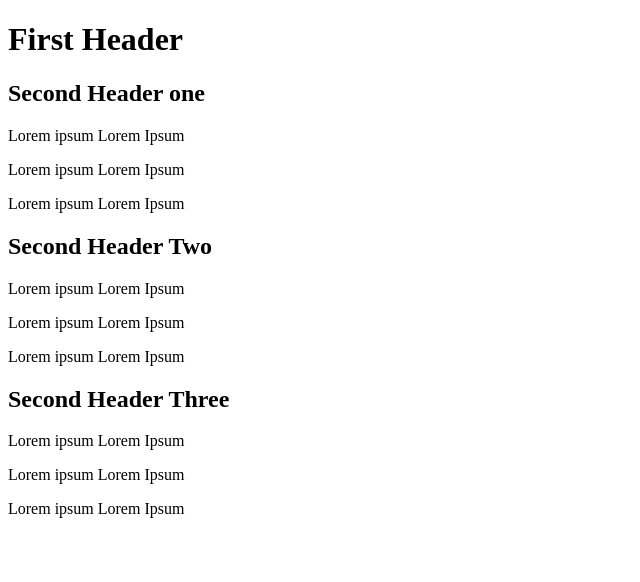
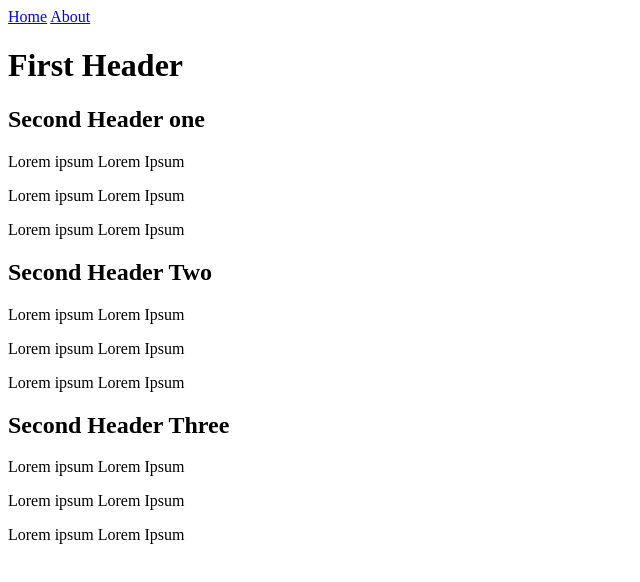
Before and after one commit to Nella1a/git-practice, a plain HTML site: page index.html in a window 1280 px wide. Shown: the whole page, without its empty margins (0-640 px from the left). Drawn offline with Linux system fonts and the light colour scheme.

Commit message:
Add links

```diff
--- a/index.html
+++ b/index.html
@@ -4,6 +4,10 @@
     <title>git practice</title>
   </head>
   <body>
+    <header>
+      <a href="index.html">Home</a>
+      <a href="about.html">About</a>
+    </header>
     <h1>First Header</h1>
     <article>
       <h2>Second Header one</h2>
```
